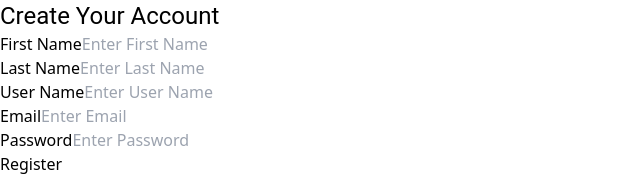
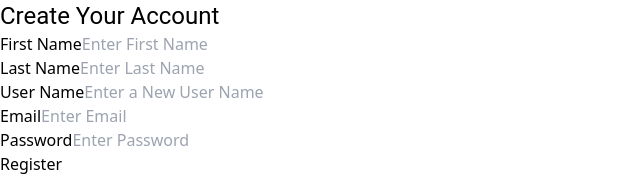
Before and after one commit to hamza24v/Aigenda, a React (Vite) app in the folder client/: page /register in a window 1280 px wide. Shown: the top 176 px of the page, without its empty margins (0-640 px from the left). Built offline with nearby package versions, Linux system fonts and the light colour scheme.

Commit message:
fixed login issue

```diff
--- a/client/src/constants.js
+++ b/client/src/constants.js
@@ -77,7 +77,7 @@ const REGISTRATION_FORM = [
     {
         label: 'User Name',
         name: 'username',
-        placeholder: 'Enter User Name',
+        placeholder: 'Enter a New User Name',
         required: true,
     },
     {
--- a/client/src/pages/Login.jsx
+++ b/client/src/pages/Login.jsx
@@ -34,7 +34,7 @@ function Login() {
         <Typography className="text-gray-500 text-sm mt-4 w-full text-center">
           Don't have an account?{" "}
           <Link
-            to="/login"
+            to="/register"
             className="text-indigo-600 hover:text-indigo-800 text-center"
           >
             Register here
```
